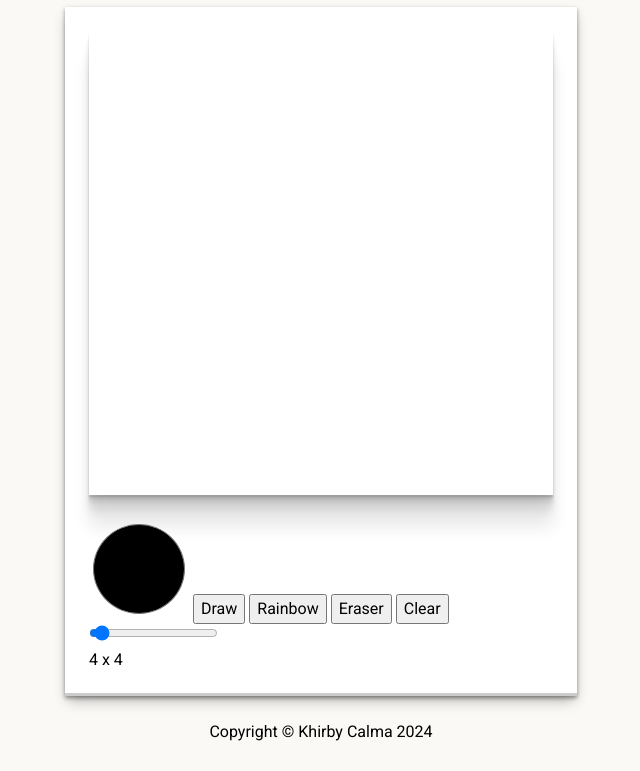
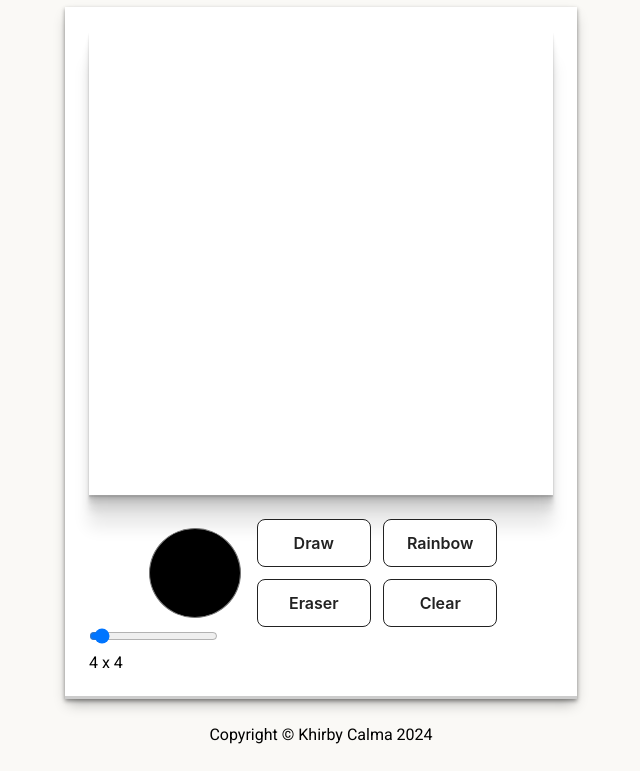
Before and after one commit to KhirbyCalma/Etch-A-Sketch, a plain HTML site: page index.html in a window 1280 px wide. Shown: the part 89-860 px from the top of the page, without its empty margins (319-959 px from the left). Drawn offline with Linux system fonts and the light colour scheme.

Commit message:
Add button control styling and flex layout

```diff
--- a/index.html
+++ b/index.html
@@ -20,13 +20,19 @@
             <section id="etch-a-sketch">
                 <div id="grid-container"></div>
                 <div id="grid-controls">
+                    <div id="color-picker-and-button-controls">
                         <input type="color" id="color-picker" value="#000000">
+                        <div id="button-controls">
                             <button type="button" id="draw">Draw</button>
                             <button type="button" id="rainbow">Rainbow</button>
                             <button type="button" id="eraser">Eraser</button>
                             <button type="button" id="clear">Clear</button>
+                        </div>
+                    </div>
+                    <div id="grid-size-controls">
                         <input type="range" min="1" max="64" value="4" id="grid-columns-selector">
                         <p id="grid-size-text-output"></p>
+                    </div>
                 </div>
             </section>
         </main>
--- a/styles.css
+++ b/styles.css
@@ -89,3 +89,62 @@ section#etch-a-sketch {
 #grid-controls #color-picker::-moz-color-swatch{
     border-radius: 50%;
 }
+
+#grid-controls #color-picker-and-button-controls {
+    display: flex;
+    justify-content: center;
+    align-items: center;
+    flex-wrap: wrap;
+    gap: 12px;
+}
+
+#grid-controls #button-controls {
+    display: grid;
+    grid-template-columns: repeat(2, 1fr);
+    grid-template-rows: repeat(2, 1fr);
+    gap: 12px;
+}
+
+/* CREDIT TO: https://getcssscan.com/css-buttons-examples (#23) */
+#grid-controls button {
+  background-color: #FFFFFF;
+  border: 1px solid #222222;
+  border-radius: 8px;
+  box-sizing: border-box;
+  color: #222222;
+  cursor: pointer;
+  display: inline-block;
+  font-family: Circular,-apple-system,BlinkMacSystemFont,Roboto,"Helvetica Neue",sans-serif;
+  font-size: 16px;
+  font-weight: 600;
+  line-height: 20px;
+  margin: 0;
+  outline: none;
+  padding: 13px 23px;
+  position: relative;
+  text-align: center;
+  text-decoration: none;
+  touch-action: manipulation;
+  transition: box-shadow .2s,-ms-transform .1s,-webkit-transform .1s,transform .1s;
+  user-select: none;
+  -webkit-user-select: none;
+  width: auto;
+}
+
+#grid-controls button:focus-visible {
+  box-shadow: #222222 0 0 0 2px, rgba(255, 255, 255, 0.8) 0 0 0 4px;
+  transition: box-shadow .2s;
+}
+
+#grid-controls button:active {
+  background-color: #F7F7F7;
+  border-color: #000000;
+  transform: scale(.96);
+}
+
+#grid-controls button:disabled {
+  border-color: #DDDDDD;
+  color: #DDDDDD;
+  cursor: not-allowed;
+  opacity: 1;
+}
```
Lines whose indentation alone changed are shown as unchanged.
